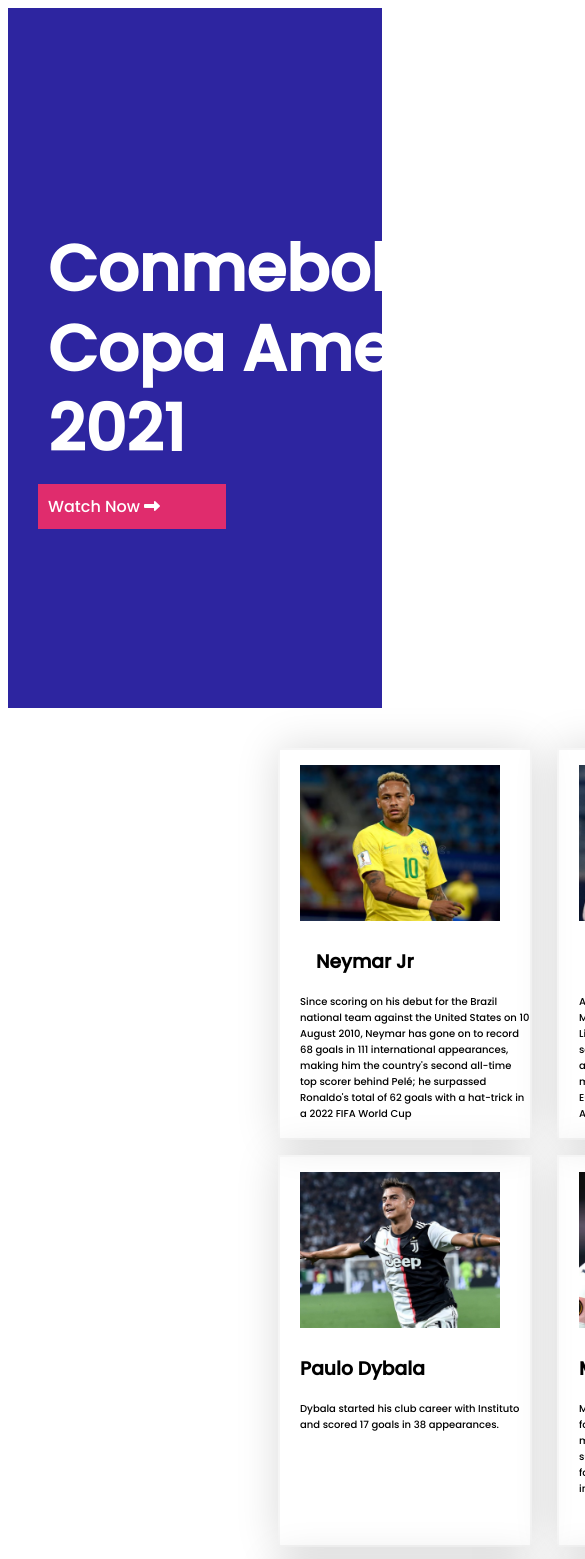
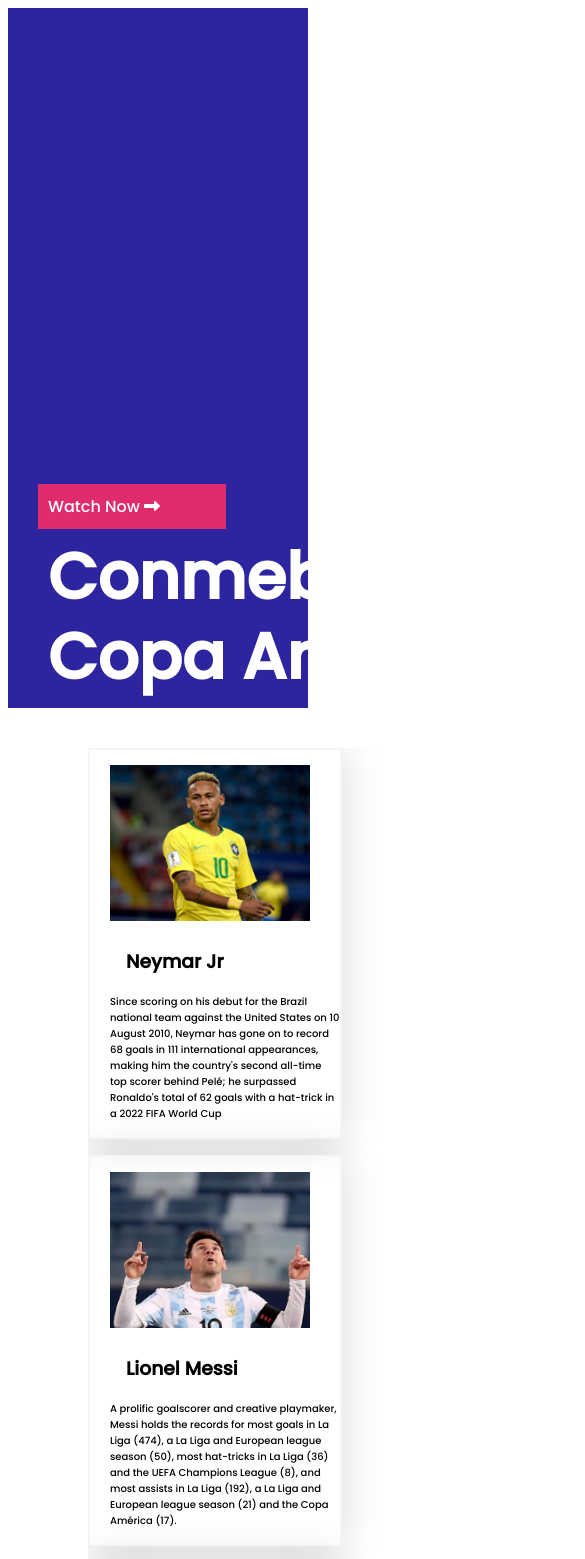
Before and after one commit to tanishatasnin/responsive-football, a plain HTML site: page index.html in a window 390 px wide. Shown: the top 1559 px of the page, 585 px wide, since content can reach past the window. Drawn offline with Linux system fonts and the light colour scheme.

Commit message:
add more

```diff
--- a/index.html
+++ b/index.html
@@ -124,7 +124,7 @@
 <p>Name: <input type="text" name="name" placeholder="enter your name" id=""></p>
 <p>email: <input type="text" name="email" placeholder="enter your email" id=""></p>
 <fieldset>
-           <legend>Choose your favorate players           </legend>
+           <legend>Choose your favourite players</legend>
            <p>
                  <label for="Lionel Messi"></label>
                           <input type="radio" name="player-2"
@@ -180,7 +180,7 @@
 <input type="radio" name="player-12"
 placeholder=""id="Philippe Coutinho">Philippe Coutinho</p>
 </fieldset>
-<p class="instraction"> instraction</p>
+<p class="instraction"> Write something about your favouriste</p>
 <br><textarea name="instraction" id="" cols="30" rows="10"></textarea></br>
 <button type="submit">submit</button>
 </form>
@@ -189,6 +189,7 @@
 </fieldset>
 
 </section>
+
 <section class="container">
         <header> <nav>
                 <span>
--- a/style.css
+++ b/style.css
@@ -1,3 +1,5 @@
+/*  STYLE */
+/* BODY STYLE */
 body{
                font-family: 'Poppins', sans-serif;
 }
@@ -5,9 +7,11 @@
 h1{ font-size: xx-large;
                font-size: 50px;
 }
+/* HOVER STYLE */
 h1:hover{
   color:cornflowerblue;
 }
+/* BUTTON STYLE */
 .link-button{
   text-decoration: none;
   align-items: center;
@@ -24,6 +28,7 @@
 
 
 }
+/* SECTION -1 STYLE */
   .first-width img{
                  width: 100%;
                  width: 556.01px;
@@ -65,6 +70,7 @@
 
 
 }
+/* SECTION-2 STYLE */
 h1{
         padding-left: 40px;
 }
@@ -112,6 +118,7 @@
 p{
   font-size: 10px;
 }
+/* ICON STYLE */
 .icon-some{
   width:400px;
   margin-left: 275px;
@@ -125,28 +132,43 @@
 
 
 }
+/* FORM STYLE */
 .form-part{
   margin-top: 40px;
 }
 .instraction{
   font-size: 20px;
 }
+/* FOOTER STYLE */
 footer{
   margin-left: 300px;
 }
 
 
 
+
+
+
+
+/* media STYLE */
+
 @media only screen and (max-width:688px){
 
-.player{
+.players, .container
+{
+  align-items: baseline;
+  width: 100%;
+  overflow-x: hidden;
+  margin-left: 40px;
+  display: grid;
   grid-template-columns:repeat(1,1fr);
                }
 
                .first-width{
-                width: 100%;
+                width: 300px;
+                align-items: baseline;
  }
-
+}
 
  }
  .player{
```
